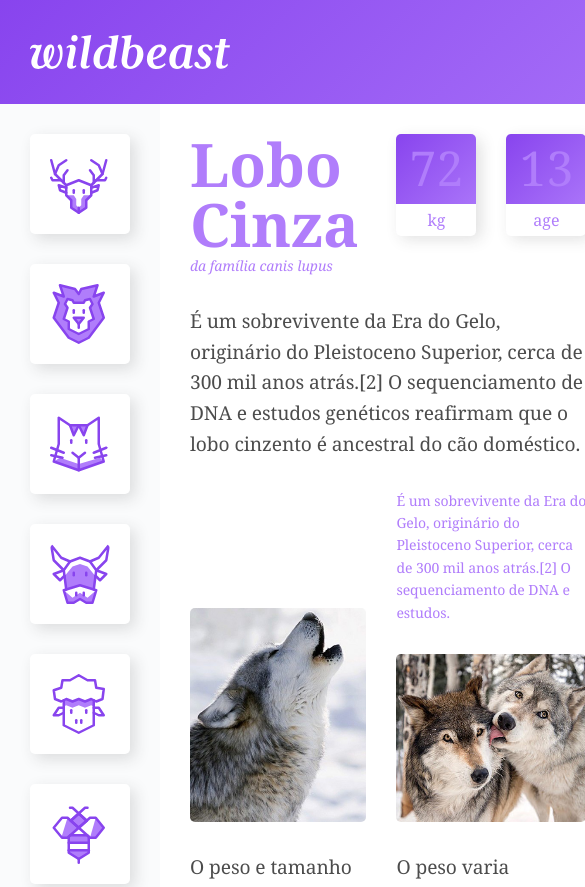
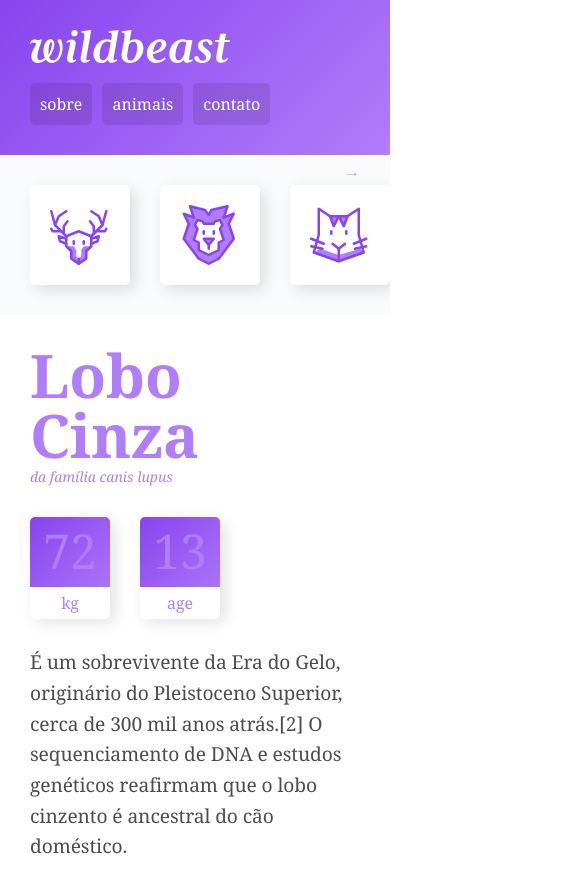
Before and after one commit to rodrigoaustincascao/Wildbeast-GridLayout, a plain HTML site: page index.html in a window 390 px wide. Shown: the top 887 px of the page, 585 px wide, since content can reach past the window. Drawn offline with Linux system fonts and the light colour scheme.

Commit message:
Responsive Grid

```diff
--- a/css/style.css
+++ b/css/style.css
@@ -17,7 +17,7 @@ a{
 
 img{
   display: block;
-  max-width: 100%;
+  width: 100%;
   border-radius: 5px;
 }
 
@@ -31,6 +31,31 @@ img{
     "sidenav content anuncios"
     "footer footer footer"
   ;
+}
+
+@media(max-width: 1200px){
+  .estrutura{
+    grid-template-areas:
+      "header header header"
+      "sidenav content content"
+      "sidenav anuncios anuncios"
+      "footer footer footer"
+    ;
+  }
+}
+
+
+@media(max-width: 760px){
+  .estrutura{
+    grid-template-columns: 100%;
+    grid-template-areas:
+      "header"
+      "sidenav"
+      "content"
+      "anuncios"
+      "footer"
+    ;
+  }
 }
 
 .header{
@@ -69,6 +94,21 @@ img{
   margin-left: 30px;
 }
 
+@media (max-width:760px){
+  .header{
+    grid-template-columns: auto;
+  }
+  .logo{
+    margin-bottom: 20px;
+  }
+  .header nav a{
+    font-size: 1em;
+  }
+  .header li + li{
+    margin-left: 10px;
+  }
+}
+
 .sidenav{
   grid-area: sidenav;
   background: #fafbfc;
@@ -91,6 +131,43 @@ img{
   background: #B07DFB;
 }
 
+@keyframes seta{
+  from{
+    right: 30px;
+  }
+  to{
+    right: 20px;
+  }
+}
+@media (max-width: 760px){
+  .sidenav{
+    position: relative;
+    overflow-x: auto;
+    -webkit-overflow-scrolling: touch;
+    -ms-overflow-style: -ms-autohiding-scrollbar;
+  }
+  .sidenav::after{
+    content: '→';
+    position: absolute;
+    top: 5px;
+    right: 30px;
+    color: rgba(0,0,0,.3);
+    animation: seta .5s ease-in 0s infinite alternate;
+  }
+  .sidenav ul{
+    display: flex;
+  }
+  .sidenav ul li{
+    flex: 1 0 60px;
+  }
+  .sidenav{
+    padding: 0 30px;
+  }
+  .sidenav li a{
+    margin: 30px 30px 30px 0;
+  }
+}
+
 .content{
   grid-area: content;
   max-width: 900px;
@@ -104,6 +181,12 @@ img{
 
 .col-wide{
   grid-column: 1 / -1;
+}
+
+@media (max-width: 600px){
+  .content{
+    grid-template-columns: auto;
+  }
 }
 
 .imagem1{
@@ -222,6 +305,7 @@ p{
   align-content: start;
   padding: 30px;
   gap: 30px;
+  grid-template-columns: repeat(auto-fit, minmax(150px, 1fr));
 
 }
 
```
Also changed, not shown: 1 other file.
